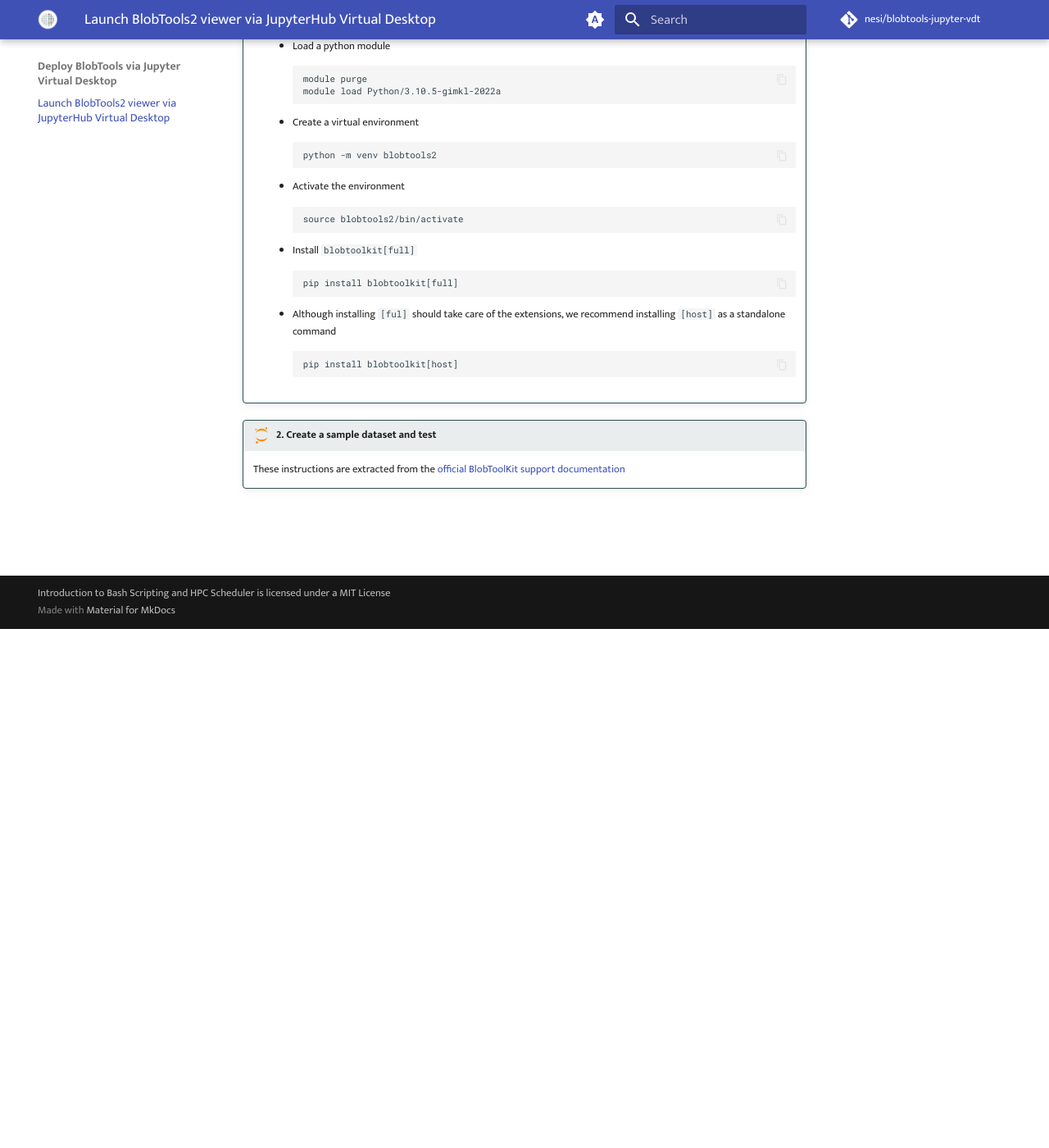
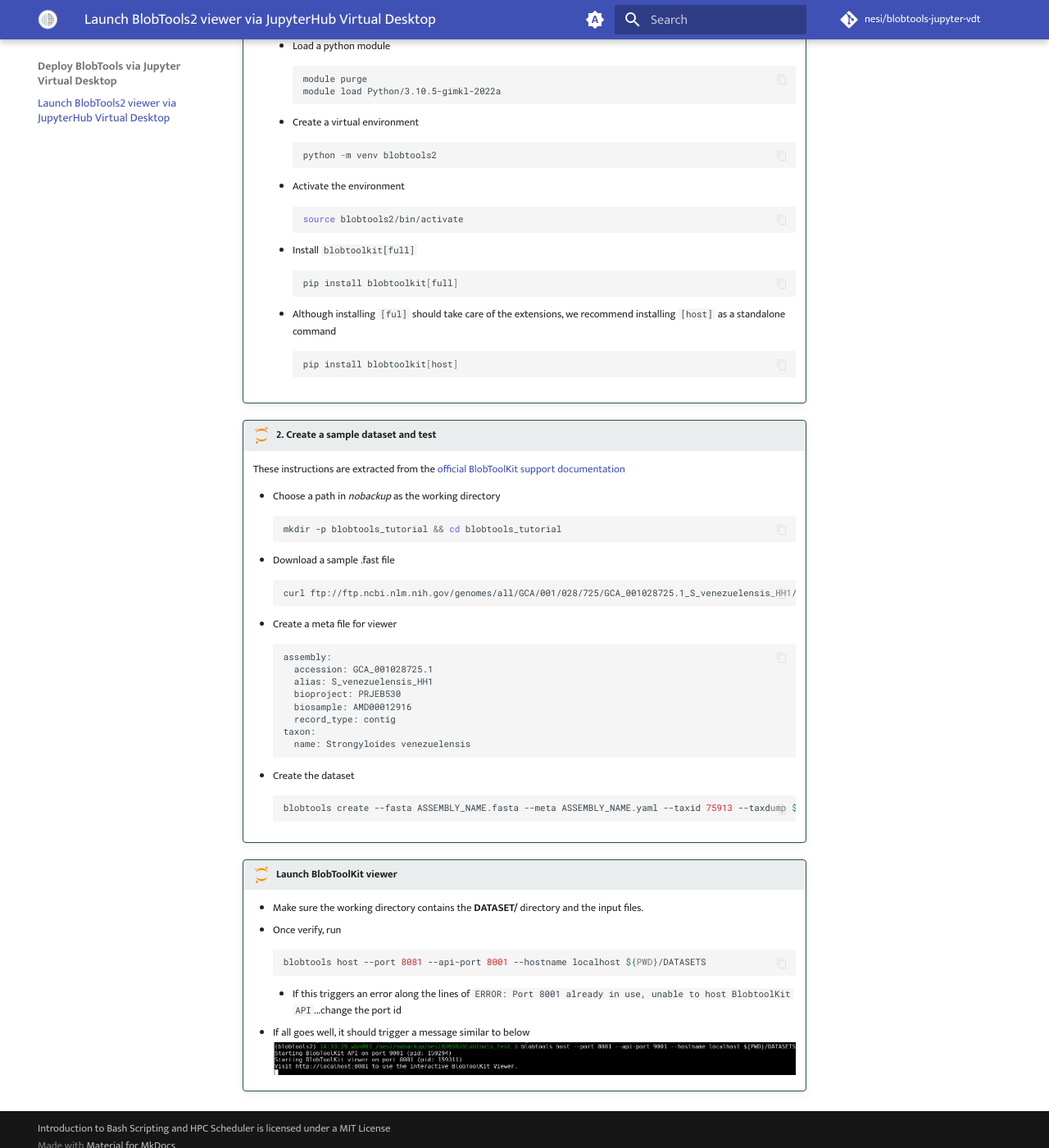
Before and after one commit to nesi/blobtools-jupyter-vdt, an MkDocs documentation site: the page built from docs/index.md, in a window 1280 px wide and 1400 px high, scrolled down 633 px. Shown: the whole window at 82% size. Built offline with MkDocs 1.6.1 and Material for MkDocs 9.7.7, drawn with Linux system fonts in a browser that asks for light colours; comment, search, counter and statistics services are not loaded.

Commit message:
add port view

````diff
--- a/docs/index.md
+++ b/docs/index.md
@@ -11,31 +11,63 @@
         - Installation can be done via any terminal and not restricted to virtual desktop terminal
 
         - change path to nobackup as we are going to create a python virtual environment which will consume a reasonable amount of Inodes.
-            ```
+            ```bash
             cd /nesi/nobackup/nesi12345/
             ```
         - Load a python module
-            ```
-
+            ```bash
             module purge
             module load Python/3.10.5-gimkl-2022a
             ```
         - Create a virtual environment
-            ```
+            ```python
             python -m venv blobtools2
             ```
         - Activate the environment
-            ```
+            ```bash
             source blobtools2/bin/activate
             ```
         - Install `blobtoolkit[full]`
-            ```
+            ```py
             pip install blobtoolkit[full]
             ```
         - Although installing `[ful]` should take care of the extensions, we recommend installing `[host]` as a standalone command
-            ```
+            ```py
             pip install blobtoolkit[host]
             ```
 !!! jupyter "2. Create a sample dataset and test"
 
     These instructions are extracted from the [official BlobToolKit support documentation](https://blobtoolkit.genomehubs.org/blobtools2/blobtools2-tutorials/creating-a-dataset/)
+
+    - Choose a path in *nobackup* as the working directory
+    ```bash
+    mkdir -p blobtools_tutorial && cd blobtools_tutorial
+    ```
+    - Download a sample .fast file
+    ```bash
+    curl ftp://ftp.ncbi.nlm.nih.gov/genomes/all/GCA/001/028/725/GCA_001028725.1_S_venezuelensis_HH1/GCA_001028725.1_S_venezuelensis_HH1_genomic.fna.gz | gunzip -c > ASSEMBLY_NAME.fasta
+    ```
+    - Create a meta file for viewer
+    ```
+    assembly:
+      accession: GCA_001028725.1
+      alias: S_venezuelensis_HH1
+      bioproject: PRJEB530
+      biosample: AMD00012916
+      record_type: contig
+    taxon:
+      name: Strongyloides venezuelensis
+    ```
+    - Create the dataset
+    ```bash
+    blobtools create --fasta ASSEMBLY_NAME.fasta --meta ASSEMBLY_NAME.yaml --taxid 75913 --taxdump ${PWD}/taxdump ${PWD}/DATASETS/ASSEMBLY_NAME
+    ```
+!!! jupyter "Launch BlobToolKit viewer"
+    - Make sure the working directory contains the **DATASET/** directory and the input files.
+    - Once verify, run
+    ```bash
+    blobtools host --port 8081 --api-port 8001 --hostname localhost ${PWD}/DATASETS
+    ```
+        - If this triggers an error along the lines of `ERROR: Port 8001 already in use, unable to host BlobtoolKit API`...change the port id
+    - If all goes well, it should trigger a message similar to below
+    ![image](./nesi_images/blobtools_view.png)
````
Also changed, not shown: docs/nesi_images/blobtools_view.png (added).
